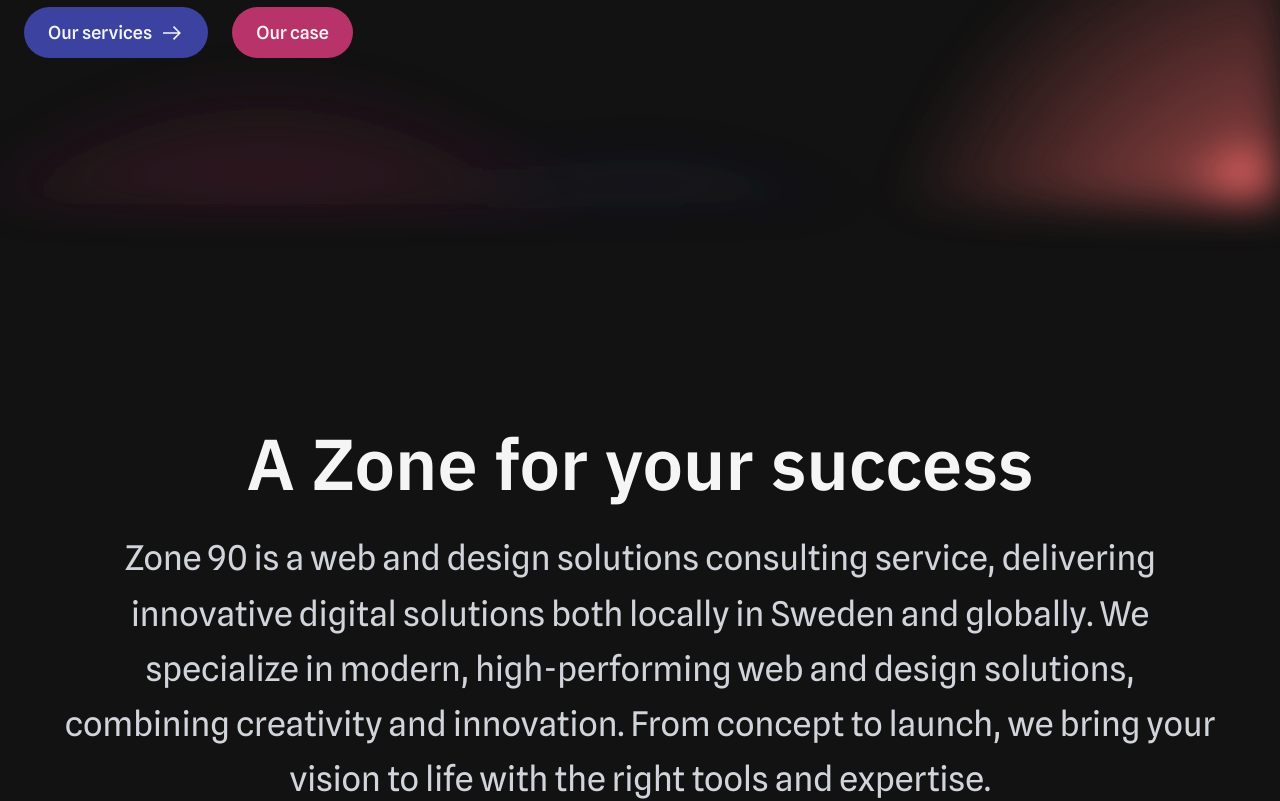
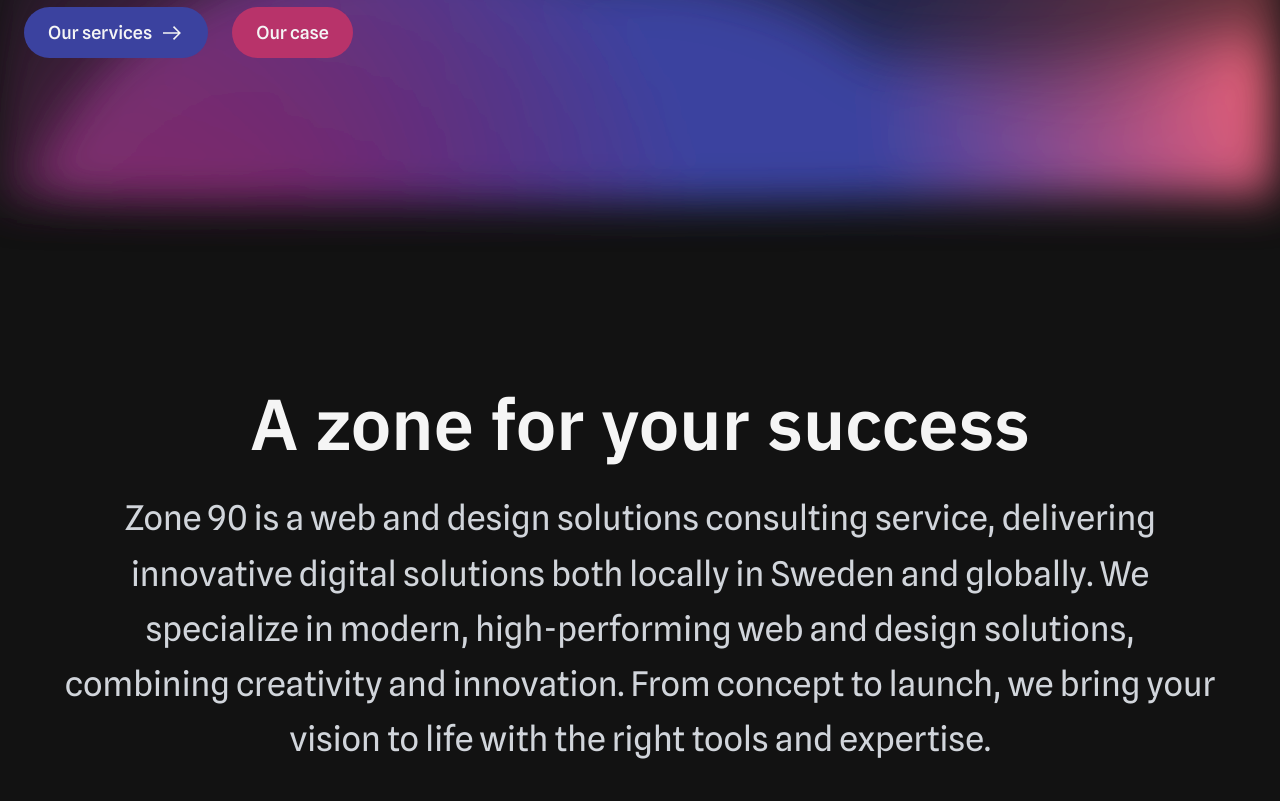
Before and after one commit to Marahkny/Marahs-portofolio, a Next.js app: page / in a window 1280 px wide. Shown: the part 540-1341 px from the top of the page. Built offline with nearby package versions, Linux system fonts and the light colour scheme.

Commit message:
update the hero

```diff
--- a/src/app/Home/ZoneSec.jsx
+++ b/src/app/Home/ZoneSec.js
@@ -2,10 +2,14 @@
 export default function ZoneSec() {
     return (
 <section className=" max-w-8xl px-6 flex flex-col items-center justify-center h-full
-                    py-6 xs:py-2 lg:py-20">
+                    py-6 xs:py-2 lg:py-10">
   {/* Heading */}
   <div className="max-w-6xl text-center py-6 justify-center lg:py-20">
-    <h2>A Zone for your success</h2>
+
+      <h2 >
+      A zone for your success
+      </h2>
+
     <p className="text-[18px] sm:text-[18px] md:text-[28px] lg:text-[34px] pt-6 leading-relaxed">
     Zone 90 is a web and design solutions consulting service, delivering innovative digital solutions both locally in Sweden and globally.
 We specialize in modern, high-performing web and design solutions, combining creativity and innovation.
--- a/src/app/Home/bubble.css
+++ b/src/app/Home/bubble.css
@@ -65,13 +65,13 @@
   position: absolute;
   width: var(--circle-size);
   height: var(--circle-size);
-  top: calc(90% - var(--circle-size) / 2);
+  top: calc(60% - var(--circle-size) / 2);
   left: calc(50% - var(--circle-size) / 2);
   mix-blend-mode: var(--blending);
 }
 
 .g1 {
-  background: radial-gradient(circle at center, rgba(var(--color1), 0.8) 0, rgba(var(--color1), 0) 50%);
+  background: radial-gradient(circle at center, rgba(var(--color1), 0.9) 0, rgba(var(--color1), 0) 90%);
   animation: moveVertical 20s ease infinite;
 }
 .g3 {
@@ -83,24 +83,24 @@
 
 
 .g4 {
-  background: radial-gradient(circle at center, rgba(var(--color4), 0.8) 0, rgba(var(--color4), 0) 50%);
+  background: radial-gradient(circle at center, rgba(var(--color4), 0.5) 0, rgba(var(--color4), 0) 50%);
   transform-origin: calc(20% - 600px);
   animation: moveHorizontal 30s ease infinite;
 }
 
 .g5 {
-  background: radial-gradient(circle at center, rgba(var(--color5), 0.8) 0, rgba(var(--color5), 0) 50%);
+  background: radial-gradient(circle at center, rgba(var(--color5), 0.8) 0, rgba(var(--color5), 0) 60%);
   transform-origin: calc(50% - 800px) calc(50% + 200px);
   animation: moveInCircle 20s ease infinite;
 }
 
 .interactive {
   position: absolute;
-  background: radial-gradient(circle at center, rgba(var(--color-interactive), 0.9) 0, rgba(var(--color-interactive), 0) 20%);
+  background: radial-gradient(circle at center, rgba(var(--color-interactive), 2) 0, rgba(var(--color-interactive), 0) 10%);
   mix-blend-mode: var(--blending);
   width: 100%;
   height: 90%;
   top: -50%;
   left: -50%;
-  opacity: 0.8;
+  opacity: 3;
 }
```
Also changed, not shown: 1 other file (tests, documents, lock files or other folders).
